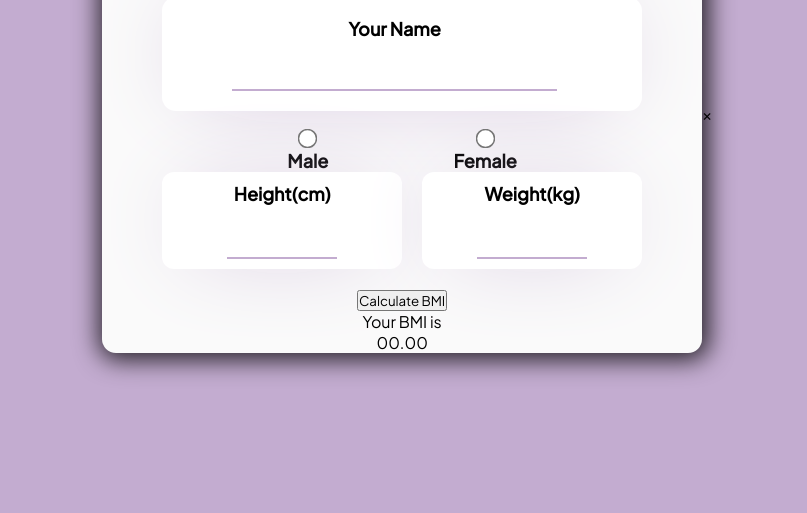
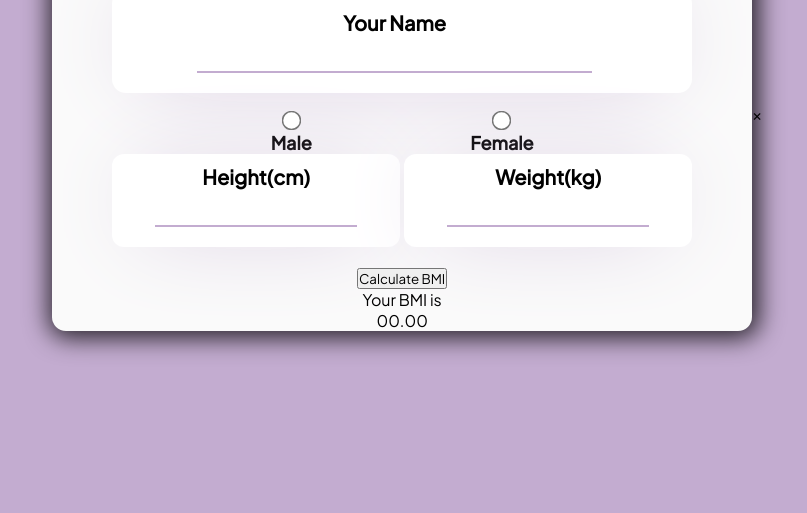
Before and after one commit to randiraaa/BMI-Calculator, a plain HTML site: page index.html in a window 1280 px wide. Shown: the part 287-800 px from the top of the page, without its empty margins (233-1040 px from the left). Drawn offline with Linux system fonts and the light colour scheme; a script that the page names is missing.

Commit message:
add style height weight

```diff
--- a/style.css
+++ b/style.css
@@ -17,7 +17,7 @@ body {
 
 .box {
     text-align: center;
-    width: 600px;
+    width: 700px;
     background-color: #fafafa;
     border-radius: 14px;
     box-shadow: 2px 2px 25px 5px rgba(0,0,0,0.8);
@@ -26,12 +26,14 @@ body {
 h1 {
     padding: 10px 0;
     font-size: 35px;
-    color: #000;
+    color: black;
+    letter-spacing: 2px;
 }
 
 h3 {
     margin-bottom: 15px;
-    color: #000;
+    color: black;
+    letter-spacing: 1px;
 }
 
 .content {
@@ -49,10 +51,10 @@ h3 {
 
 .name label {
     display: block;
-    font-size: 18px;
+    font-size: 20px;
     font-weight: 600;
-    color: #000;
-    margin-bottom: 20px;
+    color: black;
+    margin-bottom: 10px;
 }
 
 .name input {
@@ -62,8 +64,8 @@ h3 {
     width: 70%;
     text-align: center;
     font-family: "Nunito", sans-serif;
-    font-size: 25px;
-    color: #000;
+    font-size: 22px;
+    color: black;
     margin-bottom: 20px;
 }
 /* End Input Name */
@@ -73,53 +75,61 @@ h3 {
     display: flex;
     align-items: center;
     justify-content: space-evenly;
-    color: #000;
+    color: black;
     accent-color: #C3ACD0;
     font-size: 18px;
-    font-weight: bold;
+    font-weight: 600;
+
 }
 
 input[type="radio"] {
+    margin: 0;
     -webkit-transform: scale(1.5);
     transform: scale(1.5);
+}
+
+.select-mf{
+    padding-bottom: 10px;
 }
 /* End Style Select Gender */
 
 /* Style Height Weight */
 .heightweight {
     display: flex;
-    justify-content: space-around;
+    justify-content: space-between;
     align-items: center;
 }
 
 .inputH {
-    background: #fff;
+    background-color: #fff;
     box-shadow: 0px 0px 95px -30px #C3ACD0;
     border-radius: 12px;
-    padding: 10px;
+    padding: 10px 0;
     margin-bottom: 20px;
-    margin-right: 20px;
 }
 
 .inputH label {
     display: block;
-    font-size: 18px;
+    font-size: 20px;
     font-weight: 600;
     color: #000;
-    margin-bottom: 20px;
+    margin-bottom: 10px;
 }
+
 .inputH input {
     outline: none;
     border: none;
     border-bottom: 2px solid #C3ACD0;
-    width: 50%;
+    width: 70%;
     text-align: center;
-    font-size: 28px;
     font-family: "Nunito", sans-serif;
+    font-size: 22px;
+    color: black;
+    margin-bottom: 10px;
 }
 
 .inputW {
-    background: #fff;
+    background-color: #fff;
     box-shadow: 0px 0px 95px -30px #C3ACD0;
     border-radius: 12px;
     padding: 10px 0;
@@ -128,18 +138,22 @@ input[type="radio"] {
 
 .inputW label {
     display: block;
-    font-size: 18px;
+    font-size: 20px;
     font-weight: 600;
     color: #000;
-    margin-bottom: 20px;
+    margin-bottom: 10px;
 }
+
 .inputW input {
     outline: none;
     border: none;
     border-bottom: 2px solid #C3ACD0;
-    width: 50%;
+    width: 70%;
     text-align: center;
-    font-size: 28px;
     font-family: "Nunito", sans-serif;
+    font-size: 22px;
+    color: black;
+    margin-bottom: 10px;
 }
+
 /* End Style Height Weight */
```
